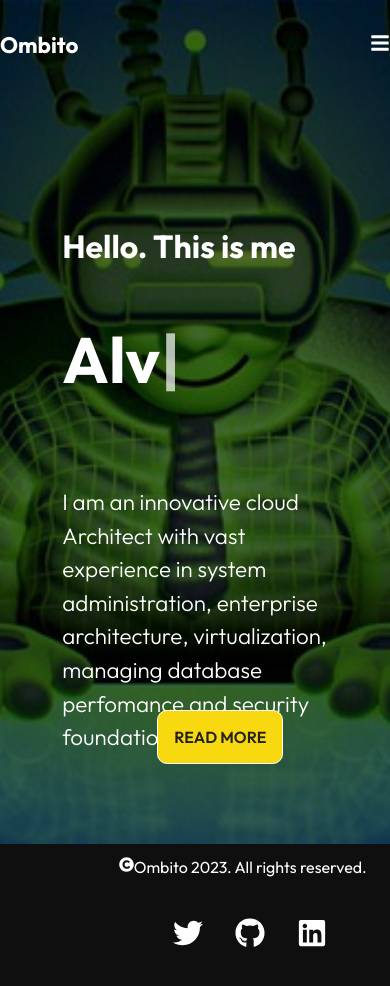
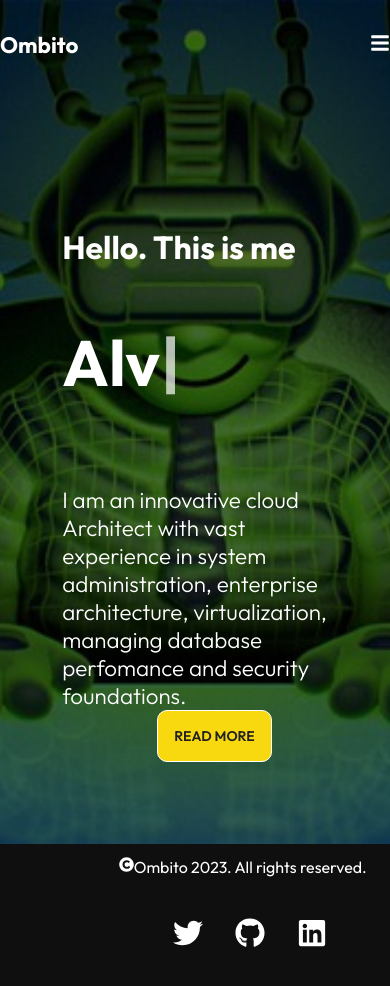
Before and after one commit to ombito/portfolio, a React (Create React App) app: page / in a window 390 px wide. Shown: the top 986 px of the page. Built offline with nearby package versions, Linux system fonts and the light colour scheme; the HTML template or start-up script is replaced by a standard one.

Commit message:
added components

```diff
--- a/src/components/HeroImgStyles.css
+++ b/src/components/HeroImgStyles.css
@@ -73,13 +73,15 @@
     transform: translateY(-5px);
   }
 
-  @media screen and (max-width: 768px) {
+  @media screen and (max-width: 767px) {
     .hero {
       display: flex;
       flex-direction: column;
       align-items: center;
       justify-content: center;
-      height: 100vh;
+      height: auto;
+      min-height: 100vh;
+      width: 100%;
     }
 
     .mask {
@@ -106,27 +108,24 @@
     }
 
     h1 {
-      font-size: 2.5rem;
-      line-height: 1.2;
+      font-size: 24px;
       margin-bottom: 1rem;
     }
 
     h2 {
-      font-size: 1.5rem;
-      line-height: 1.2;
+      font-size: 20px;
       margin-bottom: 1rem;
       margin-left: 0.1cm;
     }
 
     p {
-      font-size: 1rem;
-      line-height: 1.5;
+      font-size: 14px;
       margin-bottom: 1rem;
       margin-left: 1rem;
     }
 
     .btn {
-      font-size: 1rem;
+      font-size: 14px;
       padding: 1rem 1rem;
       margin-top: 120px;
       border-radius: 10px;
```
